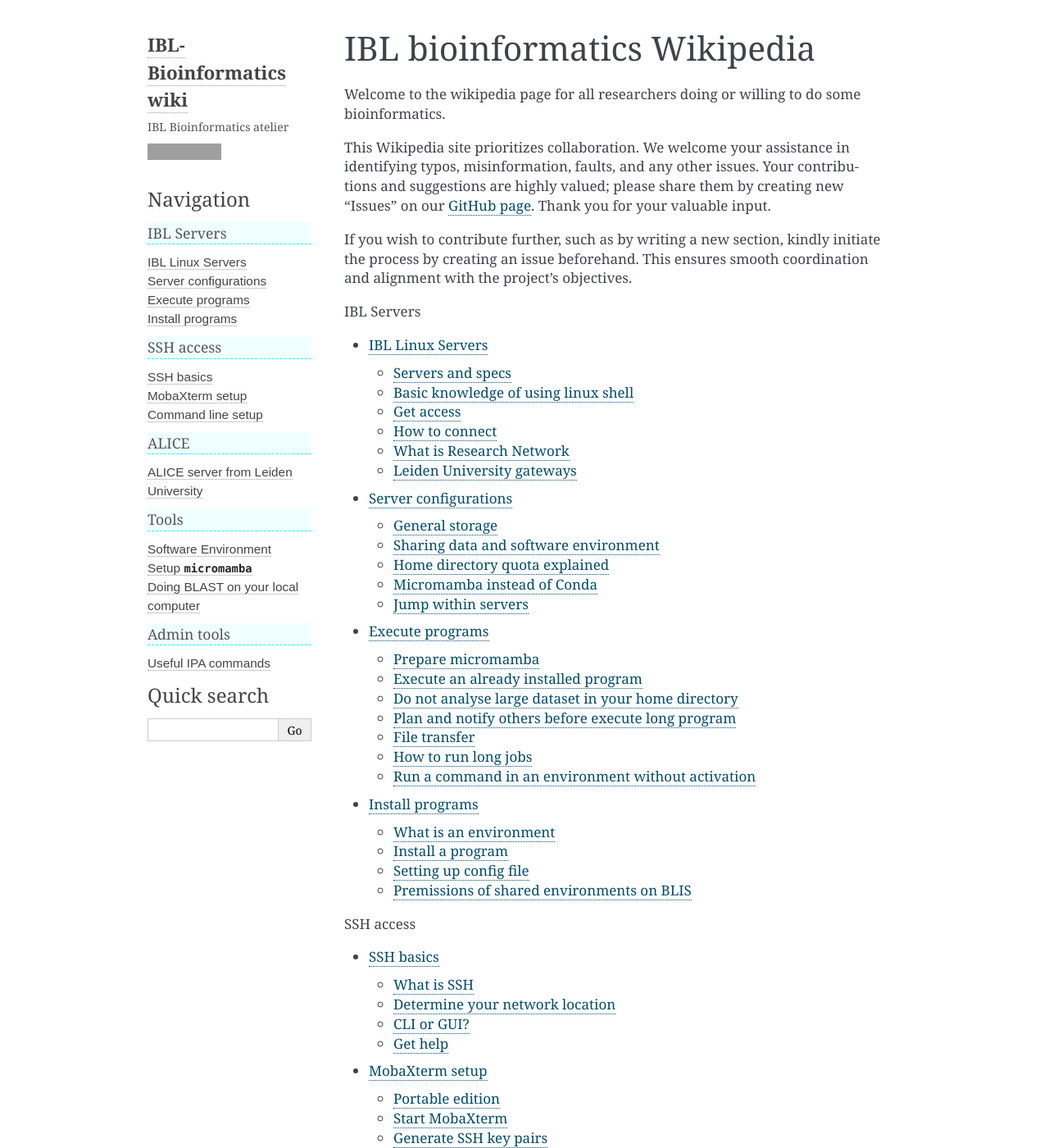
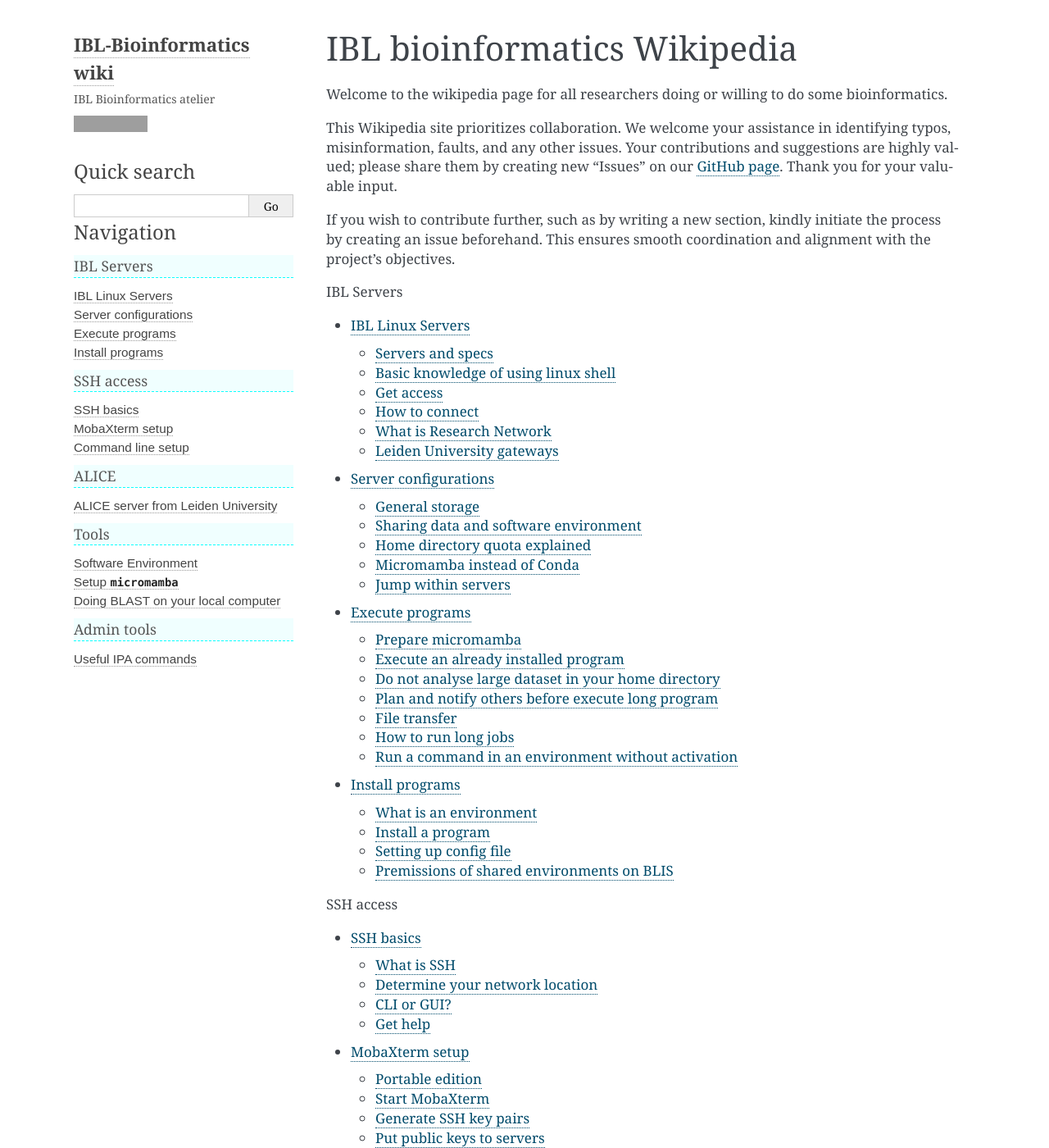
Before and after one commit to IBL-bioinfo/IBL-bioinformatics-wiki, a Sphinx documentation site: the page built from docs/source/index.md, in a window 1280 px wide and 1400 px high. Shown: the whole window at 82% size. Built offline with Sphinx 7.4.7, drawn with Linux system fonts in a browser that asks for light colours; grey boxes are pictures that could not be loaded.

Commit message:
Enhance sidebar styling and configuration for improved layout and usability

```diff
--- a/docs/source/_static/sidebar.css
+++ b/docs/source/_static/sidebar.css
@@ -18,3 +18,9 @@ div.sphinxsidebar li.toctree-l1 {
 h1.logo {
     font-size: 1.4rem;
 }
+
+div.footer {
+    width: min(70rem, 95%);
+    padding-right: 1rem;
+    text-align: right;
+}
--- a/docs/source/conf.py
+++ b/docs/source/conf.py
@@ -38,10 +38,10 @@ html_sidebars = {
     '**': [
         'about.html',
         # 'globaltoc.html',
+        "searchbox.html",
         "navigation.html",
         "relations.html",
         # "sourcelink.html",
-        "searchbox.html",
     ]
 }
 html_theme_options = {
@@ -50,7 +50,11 @@ html_theme_options = {
     'github_repo': "IBL-bioinformatics-wiki",
     'github_count': False,
     'fixed_sidebar': True,
+    'sidebar_collapse': True,
+    'sidebar_width': '18rem', # has to be fixed
+    'page_width': 'min(70rem, 95%)',
 }
+# https://alabaster.readthedocs.io/en/latest/customization.html
 html_favicon = '_static/images/ibl.png'
 
 # -- MyST settings -----------------------------------------------------------
```
